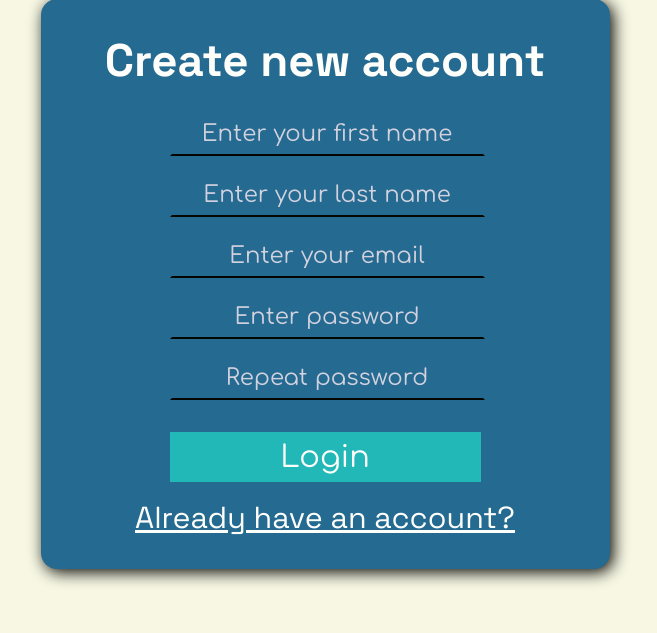
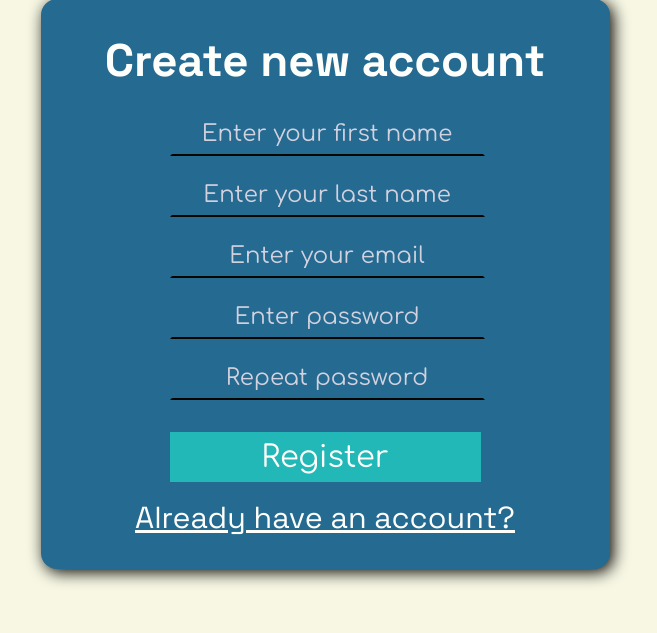
Before and after one commit to Codynator/voyageur, a PHP site: page /register.php in a window 1280 px wide. Shown: the part 116-749 px from the top of the page, without its empty margins (315-972 px from the left). Run offline with PHP 8.4, Linux system fonts and the light colour scheme.

Commit message:
Spelling correction

```diff
--- a/src/register.php
+++ b/src/register.php
@@ -55,7 +55,7 @@ $conn->set_charset('utf8');
             <input type="email" name="email" placeholder="Enter your email"><br>
             <input type="password" name="firstPassword" placeholder="Enter password"><br>
             <input type="password" name="repeatedPassword" placeholder="Repeat password"><br>
-            <input type="submit" value="Login">
+            <input type="submit" value="Register">
         </form>
         <p><a href="./login.php">Already have an account?</a></p>
     </div>
```
